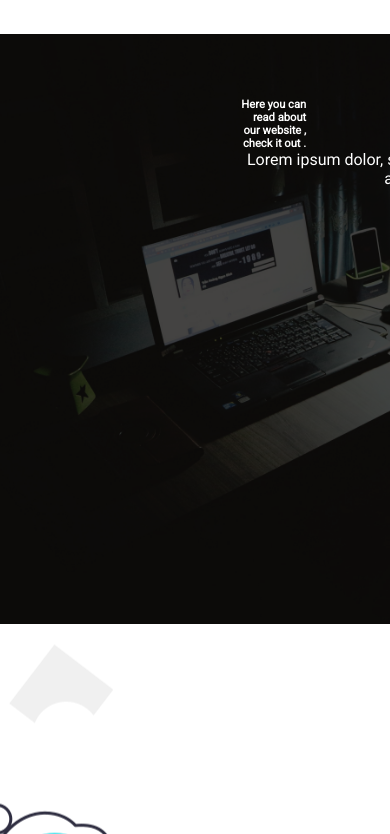
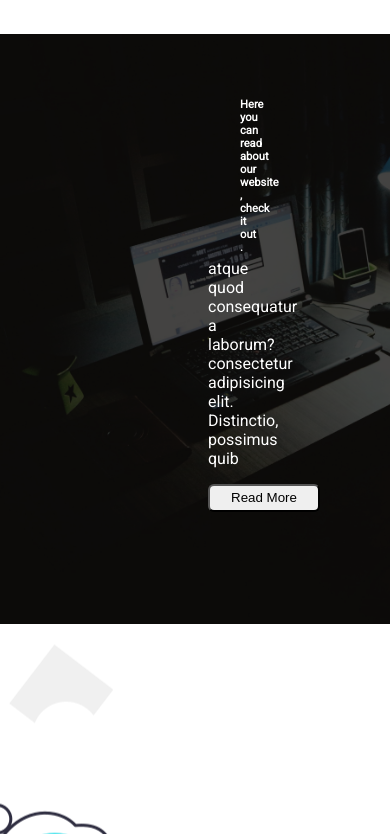
Before and after one commit to AakashNarwade/devsite, a plain HTML site: page index.html in a window 390 px wide. Shown: the part 1148-1982 px from the top of the page. Drawn offline with Linux system fonts and the light colour scheme.

Commit message:
about responsive

```diff
--- a/styles.css
+++ b/styles.css
@@ -305,12 +305,27 @@ footer {
   .about-p {
     color: white;
     text-align: right;
-    padding: 1rem 5rem 0rem 15rem;
+    /* padding: 1rem 7rem 0rem 45rem; */
+
+    padding: 1rem 2rem 0rem 13rem;
     font-family: "Roboto", sans-serif;
-    width: 100%;
+    width: 50%;
   }
   #about {
     /* width: 50%; */
     width: fit-content;
   }
+  .about {
+    width: 50%;
+  }
+  .about-btn {
+    text-align: right;
+    float: right;
+    margin: 1rem 7rem 0rem 40rem;
+    padding: 0.3rem;
+    width: 7rem;
+    border-radius: 6px;
+    cursor: pointer;
+    text-align: center;
+  }
 }
```
